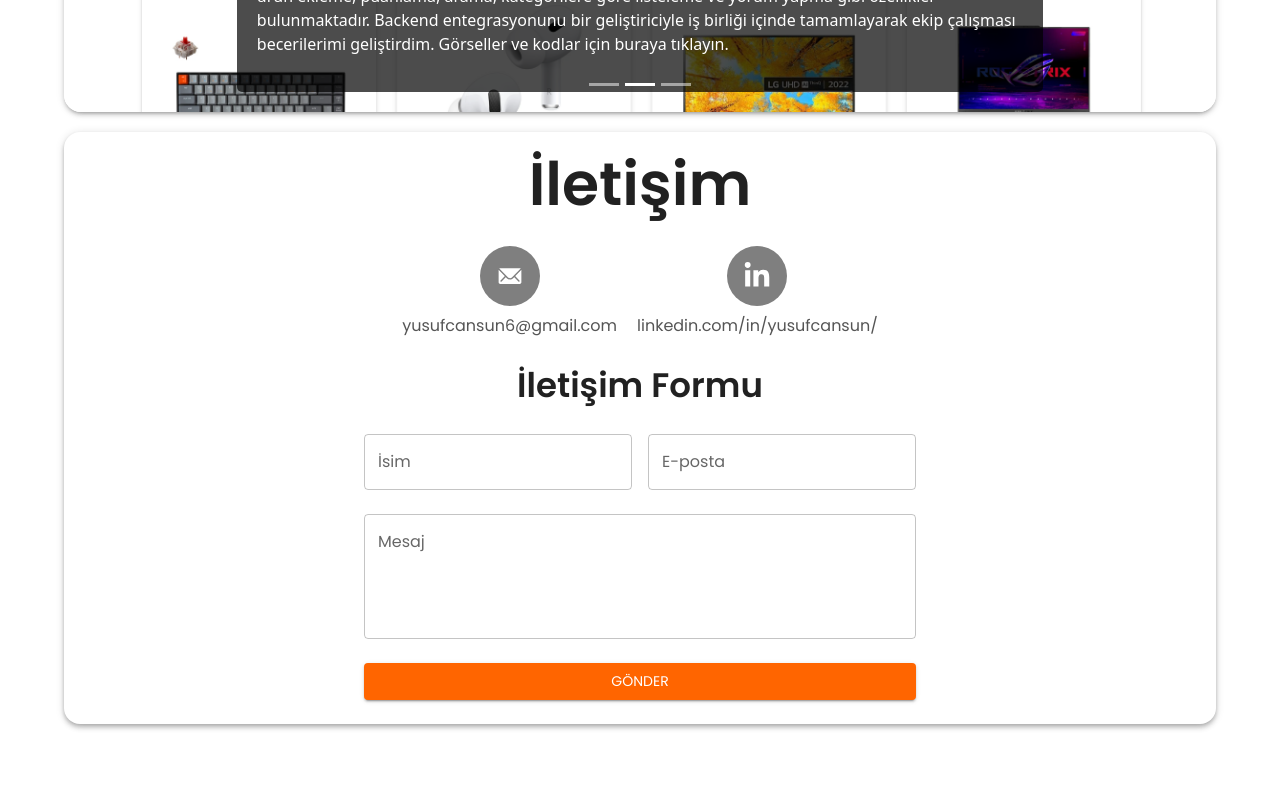
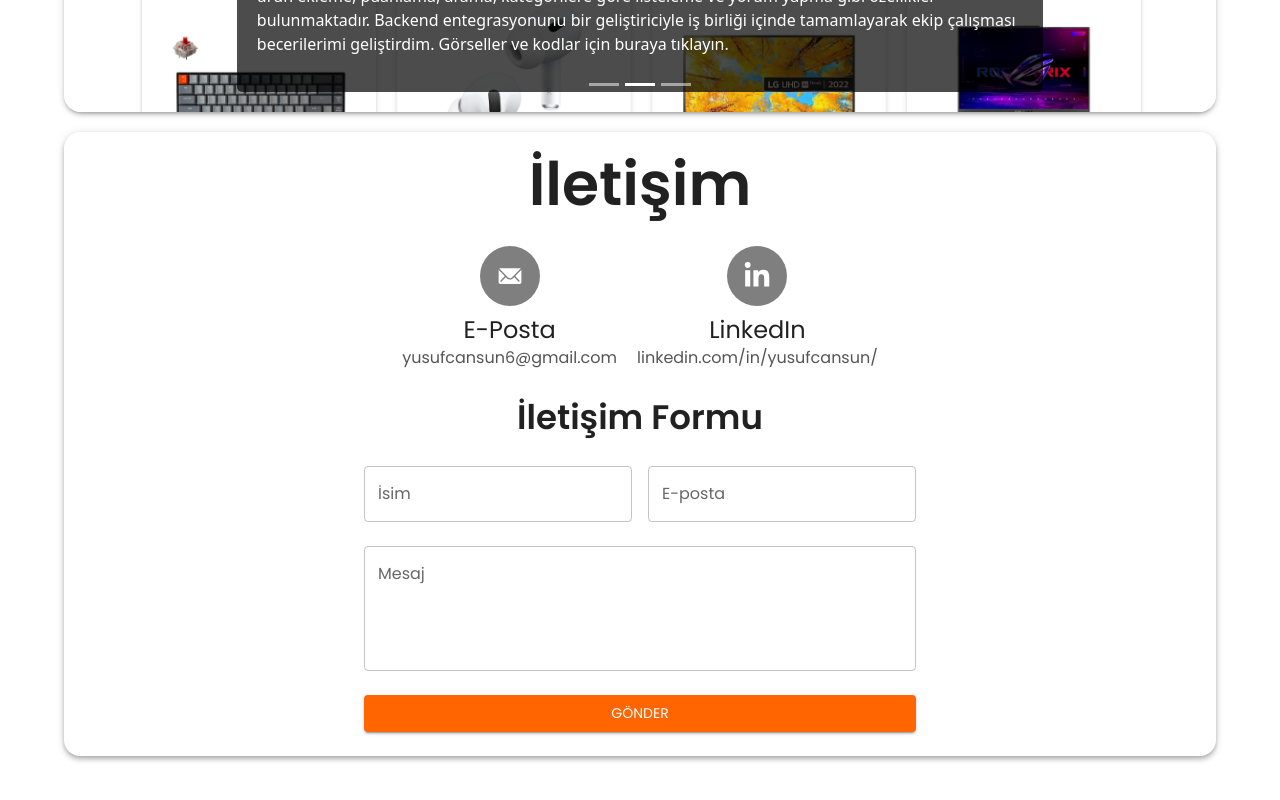
Before and after one commit to Nacnus/portfolyo, a React (Vite) app: page / in a window 1280 px wide. Shown: the part 1976-2776 px from the top of the page. Before the commit the page ends 2748 px from the top, so only its background shows below. Built offline with nearby package versions, Linux system fonts and the light colour scheme; no server answers.

Commit message:
changed style(form)

```diff
--- a/src/components/Contact.jsx
+++ b/src/components/Contact.jsx
@@ -29,7 +29,6 @@ function Contact() {
                             flexDirection: 'column',
                             alignItems: 'center',
                             margin: '10px',
-                            filter: hoveredButton && hoveredButton !== 'mail' ? 'blur(1px)' : 'none',
                             transition: 'filter 0.3s',
                         }}
                     >
@@ -50,8 +49,13 @@ function Contact() {
                                 <IoIosMail color="white"/>
                             </IconButton>
                         </div>
+                        <Typography component="div" variant="h5" style={{
+                            marginTop: '8px'
+                        }}
+                                >
+                           E-Posta
+                        </Typography>
                         <Typography component='a' href='mailto:yusufcansun6@gmail.com' style={{
-                            marginTop: '8px',
                             textDecoration: 'none',
                             color: hoveredButton === 'mail' ? '#000' : '#555'
                         }}>
@@ -67,7 +71,6 @@ function Contact() {
                             flexDirection: 'column',
                             alignItems: 'center',
                             margin: '10px',
-                            filter: hoveredButton && hoveredButton !== 'linkedin' ? 'blur(1px)' : 'none',
                             transition: 'filter 0.3s',
                         }}
                     >
@@ -92,8 +95,13 @@ function Contact() {
                                 <FaLinkedinIn color="white"/>
                             </IconButton>
                         </div>
+                        <Typography component="div" variant="h5" style={{
+                            marginTop: '8px'
+                        }}
+                        >
+                            LinkedIn
+                        </Typography>
                     <Typography component='a' href='https://www.linkedin.com/in/yusufcansun/' style={{
-                        marginTop: '8px',
                         textDecoration: 'none',
                         color: hoveredButton === 'linkedin' ? '#000' : '#555'
                     }}>
```
